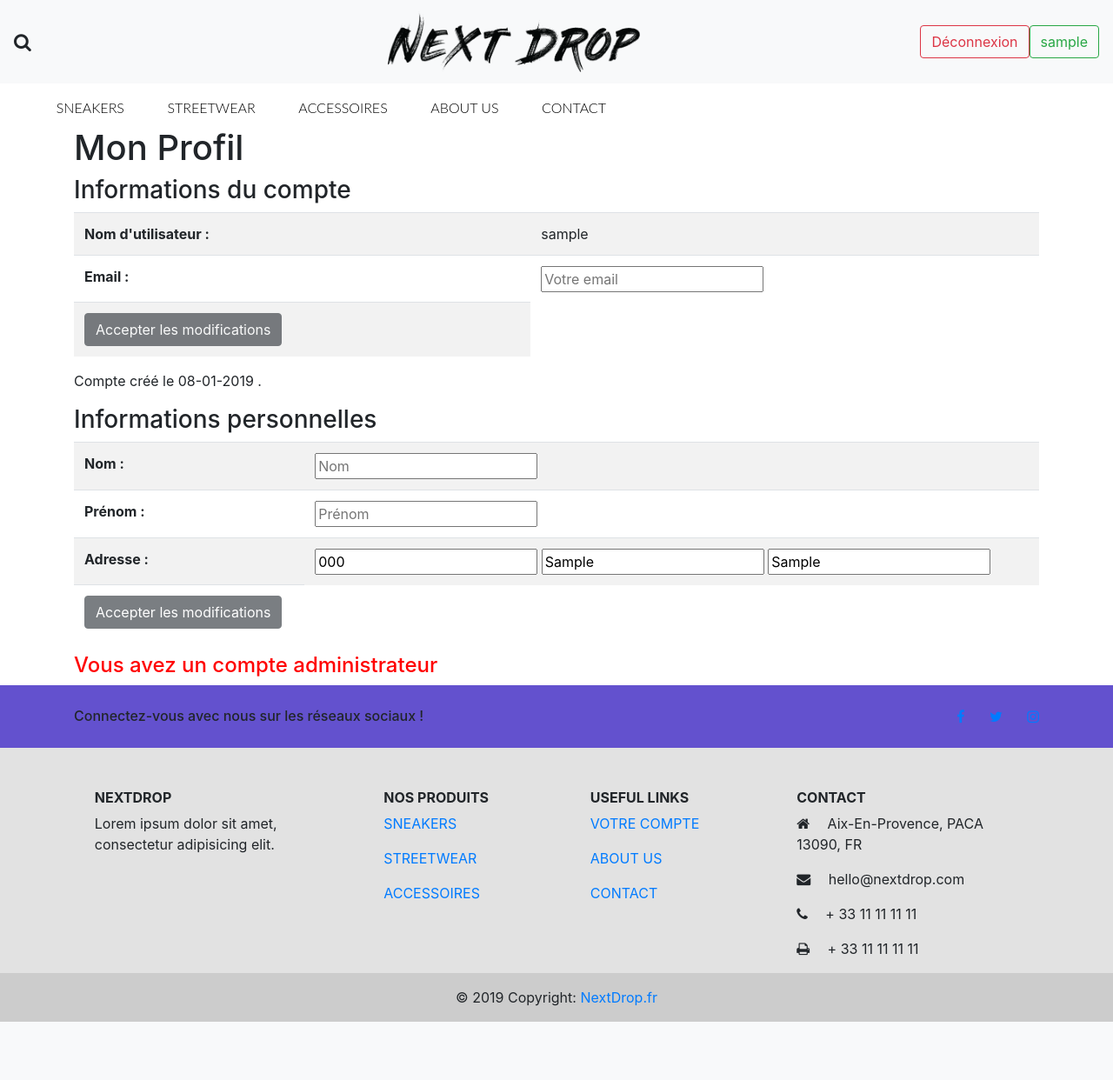
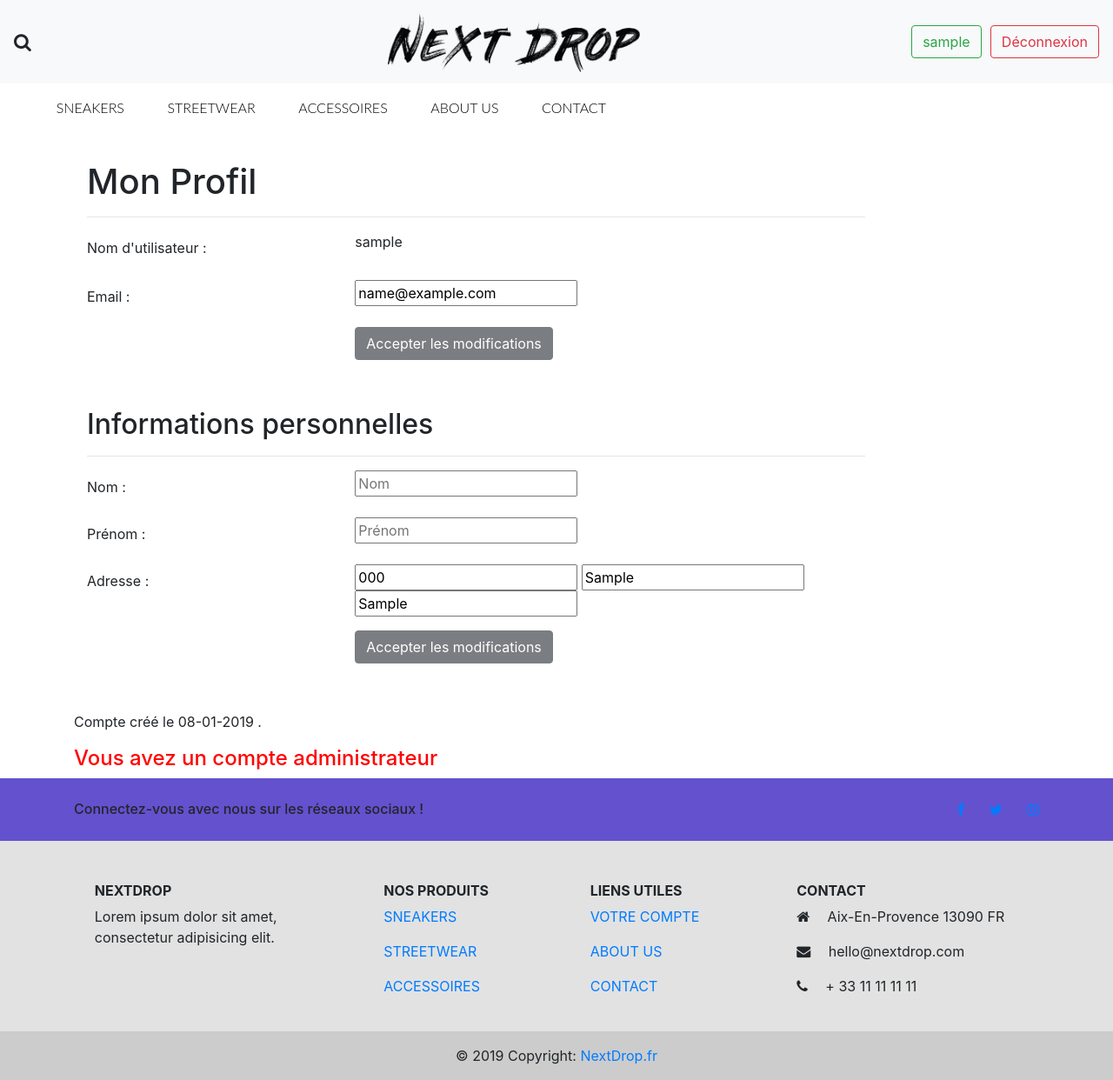
Before and after one commit to RadhoineUlyss/NextDrop, a CodeIgniter app: page /database/profil in a window 1280 px wide. Shown: the whole page at 87% size. Before the commit the page ends 1175 px from the top, so only its background shows below. Run offline with CodeIgniter, Linux system fonts and the light colour scheme; the visitor is signed in with stand-in values (Sample User, id 1); tables that the repository leaves empty or names only in its code hold one stand-in row (values such as "Sample post"); data that the repository does not hold is empty; some libraries are stand-ins or nearby versions.

Commit message:
Design changes
changes on accueil and profile pages

```diff
--- a/application/views/Template/logged_button_inc_view.php
+++ b/application/views/Template/logged_button_inc_view.php
@@ -1,5 +1,5 @@
 <?php
 defined('BASEPATH') or exit('No direct script access allowed');
 ?>
+<a href="<?php echo base_url('/test/logout') ?>" class="btn btn-outline-danger">Déconnexion</a>
 <a href="<?php echo base_url('/profil') ?>" class="btn btn-outline-success"><?php echo $this->session->userdata('login_User')['login'] ?></a>
-<a href="<?php echo base_url('/test/logout') ?>" class="btn btn-outline-danger">Déconnexion</a>
--- a/application/views/Template/signin_modal_inc_view.php
+++ b/application/views/Template/signin_modal_inc_view.php
@@ -30,7 +30,10 @@
 			<div class="modal-footer">
 				<a href="#">Mot de passe oublié ?</a>
 			</div>
-
+		</div>
+	</div>
+	<div class="modal-dialog modal-login">
+		<div class="modal-content">
 			<div class="modal-header">
 				<h4 class="modal-title">Inscription</h4>
 				<button type="button" class="close" data-dismiss="modal" aria-hidden="true">&times;</button>
--- a/application/views/Template/template.php
+++ b/application/views/Template/template.php
@@ -128,7 +128,7 @@
                 <!-- Links -->
                 <h6 class="text-uppercase font-weight-bold">Nos produits</h6>
                 <p>
-                    <a href="#!">SNEAKERS</a>
+                    <a href="<?php echo base_url('/sneakers') ?>">SNEAKERS</a>
                 </p>
                 <p>
                     <a href="#!">STREETWEAR</a>
@@ -144,7 +144,7 @@
             <div class="col-md-3 col-lg-2 col-xl-2 mx-auto mb-4">
 
                 <!-- Links -->
-                <h6 class="text-uppercase font-weight-bold">Useful links</h6>
+                <h6 class="text-uppercase font-weight-bold">Liens utiles</h6>
                 <p>
                     <a href="#!">VOTRE COMPTE</a>
                 </p>
@@ -164,13 +164,11 @@
                 <!-- Links -->
                 <h6 class="text-uppercase font-weight-bold">Contact</h6>
                 <p>
-                    <i class="fa fa-home mr-3"></i> Aix-En-Provence, PACA 13090, FR</p>
+                    <i class="fa fa-home mr-3"></i> Aix-En-Provence 13090 FR</p>
                 <p>
                     <i class="fa fa-envelope mr-3"></i> hello@nextdrop.com</p>
                 <p>
                     <i class="fa fa-phone mr-3"></i> + 33 11 11 11 11</p>
-                <p>
-                    <i class="fa fa-print mr-3"></i> + 33 11 11 11 11</p>
 
             </div>
             <!-- Grid column -->
--- a/application/views/accueil_view.php
+++ b/application/views/accueil_view.php
@@ -26,7 +26,7 @@
     </a>
 </div>
 <div id="catepics">
-    <a href=""><img src="<?php echo base_url(); ?>assets/img/target.png"></a>
+    <a href="<?php echo base_url('/sneakers') ?>"><img src="<?php echo base_url(); ?>assets/img/target.png"></a>
     <a href=""><img src="<?php echo base_url(); ?>assets/img/target.png"></a>
     <a href=""><img src="<?php echo base_url(); ?>assets/img/target.png"></a>
 </div>
--- a/application/views/profil_view.php
+++ b/application/views/profil_view.php
@@ -7,57 +7,76 @@
  *
  */
 ?>
-<h1 id=""> Mon Profil </h1>
-<h3> Informations du compte</h3>
-<form method="post" action="" id="info_compte">
-    <table id="test_array" class="table table-striped">
-        <tr>
-            <th scope="row">Nom d'utilisateur :</th>
-            <td><?php echo $username ?></td>
-        </tr>
-        <tr>
-            <th scope="row">Email :</th>
-            <td><input type="mail" name="email" placeholder="Votre email" value="<?php echo $email ?>"></td>
-        </tr>
-        <tr>
-            <div id="alert_cte"></div>
-            <td>
-                <button id="acc_cte" type="submit" class="btn btn-dark" disabled>Accepter les modifications</button>
-            </td>
-        </tr>
-    </table>
-</form>
+<div id="profilPart1">
+	<div class="col-md-10">
+		<h1>Mon Profil</h1>
+		<hr>
+	</div>
+	<div class="col-md-10">
+		<form method="post" action="" id="info_compte">
+			<div class="form-group row">
+				<label class="col-4 col-form-label">Nom d'utilisateur :</label>
+				<div class="col-8">
+					<p><?php echo $username ?></p>
+				</div>
+			</div>
+			<div class="form-group row">
+				<label class="col-4 col-form-label">Email :</label>
+				<div class="col-8">
+					<input type="mail" name="email" placeholder="Votre email" value="<?php echo $email ?>">
+				</div>
+			</div>
+			<div class="form-group row">
+				<div id="alert_cte" class="col-4 col-form-label"></div>
+				<div class="col-8">
+					<button id="acc_cte" type="submit" class="btn btn-dark" disabled>Accepter les modifications</button>
+				</div>
+			</div>
+		</form>
+	</div>
+</div>
+
+<div id="profilPart2">
+	<div class="col-md-10">
+		<h2>Informations personnelles </h2>
+		<hr>
+	</div>
+	<div class="col-md-10">
+		<form method="post" action="" id="info_pers">
+			<div class="form-group row">
+				<label class="col-4 col-form-label">Nom :</label>
+				<div class="col-8">
+					<input type="text" name="nom" placeholder="Nom" value="<?php echo $nom ?>">
+				</div>
+			</div>
+			<div class="form-group row">
+				<label class="col-4 col-form-label">Prénom :</label>
+				<div class="col-8">
+					<input type="text" name="prenom" placeholder="Prénom" value="<?php echo $prenom ?>">
+				</div>
+			</div>
+			<div class="form-group row">
+				<label class="col-4 col-form-label">Adresse :</label>
+				<div class="col-8">
+				<?php echo '<input type="text" name="code_postal" placeholder="CP" value="'. $adresse->code_postal . '">' ?>
+					<?php echo '<input type="text" name="ville" placeholder="Ville" value="'. $adresse->ville . '">' ?>
+					<?php echo '<input type="text" name="ligne_adresse" placeholder="Ligne adresse" value="'. $adresse->ligne_adresse . '">' ?>
+				</div>
+			</div>
+			<div class="form-group row">
+				<div id="alert_pers" class="col-4 col-form-label"></div>
+				<div class="col-8">
+					<button id="acc_pers" type="submit" class="btn btn-dark" disabled>Accepter les modifications</button>
+				</div>
+			</div>
+		</form>
+	</div>
+</div>
 
 <?php
 $d = new DateTime($date_inscription);
-echo "<p>Compte créé le " . $d->format("d-m-Y") . " .</p>" ?>
-
-<h3>Informations personnelles</h3>
-<form method="post" action="" id="info_pers">
-    <table class="table table-striped">
-        <tr>
-            <th scope="row">Nom :</th>
-            <td><input type="text" name="nom" placeholder="Nom" value="<?php echo $nom ?>"></td>
-        </tr>
-        <tr>
-            <th scope="row">Prénom :</th>
-            <td><input type="text" name="prenom" placeholder="Prénom" value="<?php echo $prenom ?>"></td>
-        </tr>
-        <tr>
-            <th scope="row">Adresse :</th>
-			<td><?php echo '<input type="text" name="code_postal" placeholder="CP" value="'. $adresse->code_postal . '">' ?>
-			<?php echo '<input type="text" name="ville" placeholder="Ville" value="'. $adresse->ville . '">' ?>
-			<?php echo '<input type="text" name="ligne_adresse" placeholder="Ligne adresse" value="'. $adresse->ligne_adresse . '">' ?></td>
-
-        </tr>
-        <tr>
-            <div id="alert_pers"></div>
-            <td>
-                <button id="acc_pers" type="submit" class="btn btn-dark" disabled>Accepter les modifications</button>
-            </td>
-        </tr>
-    </table>
-</form>
+echo "<p>Compte créé le " . $d->format("d-m-Y") . " .</p>"
+?>
 
 <?php if ($this->getController()->isAdmin()) {
     echo '<h4 style="color:red;">Vous avez un compte administrateur</h4>';
--- a/assets/custom/css/accueil_style.css
+++ b/assets/custom/css/accueil_style.css
@@ -20,12 +20,13 @@
     text-align: center;
     margin-left: auto;
     margin-right: auto;
+    margin-bottom: 10%;
 }
 
 #catepics a img{
     width: 25%;
     height: 25%;
-    margin-right: 2%;
+    margin-right: 4%;
 }
 
 #catepics a img:last-child{
--- a/assets/custom/css/profil_style.css
+++ b/assets/custom/css/profil_style.css
@@ -0,0 +1,8 @@
+#profilPart1{
+    margin-top: 8%;
+    margin-bottom: 5%;
+}
+
+#profilPart2{
+    margin-bottom: 5%;
+}
--- a/assets/custom/css/style.css
+++ b/assets/custom/css/style.css
@@ -33,6 +33,9 @@
 .navbar-brand {
     float:none;
 }
+.btn-outline-success{
+    margin-right: 5%;
+}
 #navigation{
     background-color: #f8f9fa !important;
     margin-bottom: 50px;
@@ -67,12 +70,6 @@
 }
 #navigation ul li:last-child{
     margin-left: 2%;
-}
-.btn btn-outline-info{
-
-}
-.btn btn-outline-success{
-
 }
 .footer {
     text-align: center;
```
Lines whose indentation alone changed are shown as unchanged.
